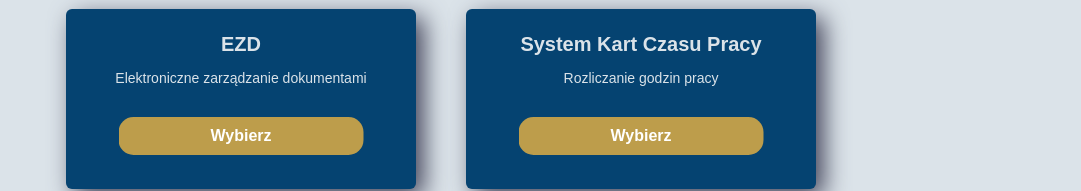
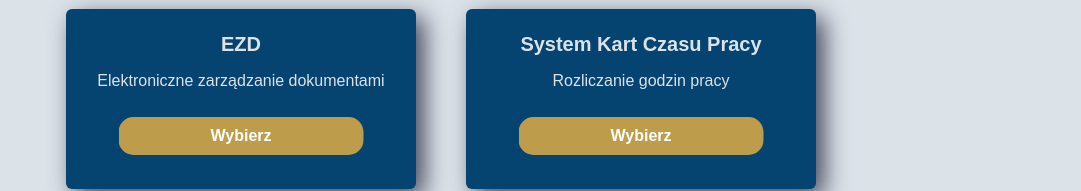
Before and after one commit to mruszkiewicz-dev/system-list, a React (Create React App) app: page / in a window 1280 px wide. Shown: the part 171-362 px from the top of the page, without its empty margins (199-1280 px from the left). Built offline with nearby package versions, Linux system fonts and the light colour scheme.

Commit message:
fix animation

```diff
--- a/src/components/Card/Card.js
+++ b/src/components/Card/Card.js
@@ -26,8 +26,7 @@ const StyledWrapper = styled.div`
     `}
 `;
 const StyledP = styled.p`
-  font-size: 14px;
-  font-weight: 200;
+  font-size: 16px;
 `;
 
 const Card = ({ title, description, link, showMore }) => (
--- a/src/templates/GridTemplate.js
+++ b/src/templates/GridTemplate.js
@@ -113,6 +113,7 @@ const StyleFAQ = styled.div`
   transition: 0.3s ease-in-out;
   & a {
     font-size: 18px;
+
     text-decoration: none;
     color: black;
     background-color: #054371;
```
